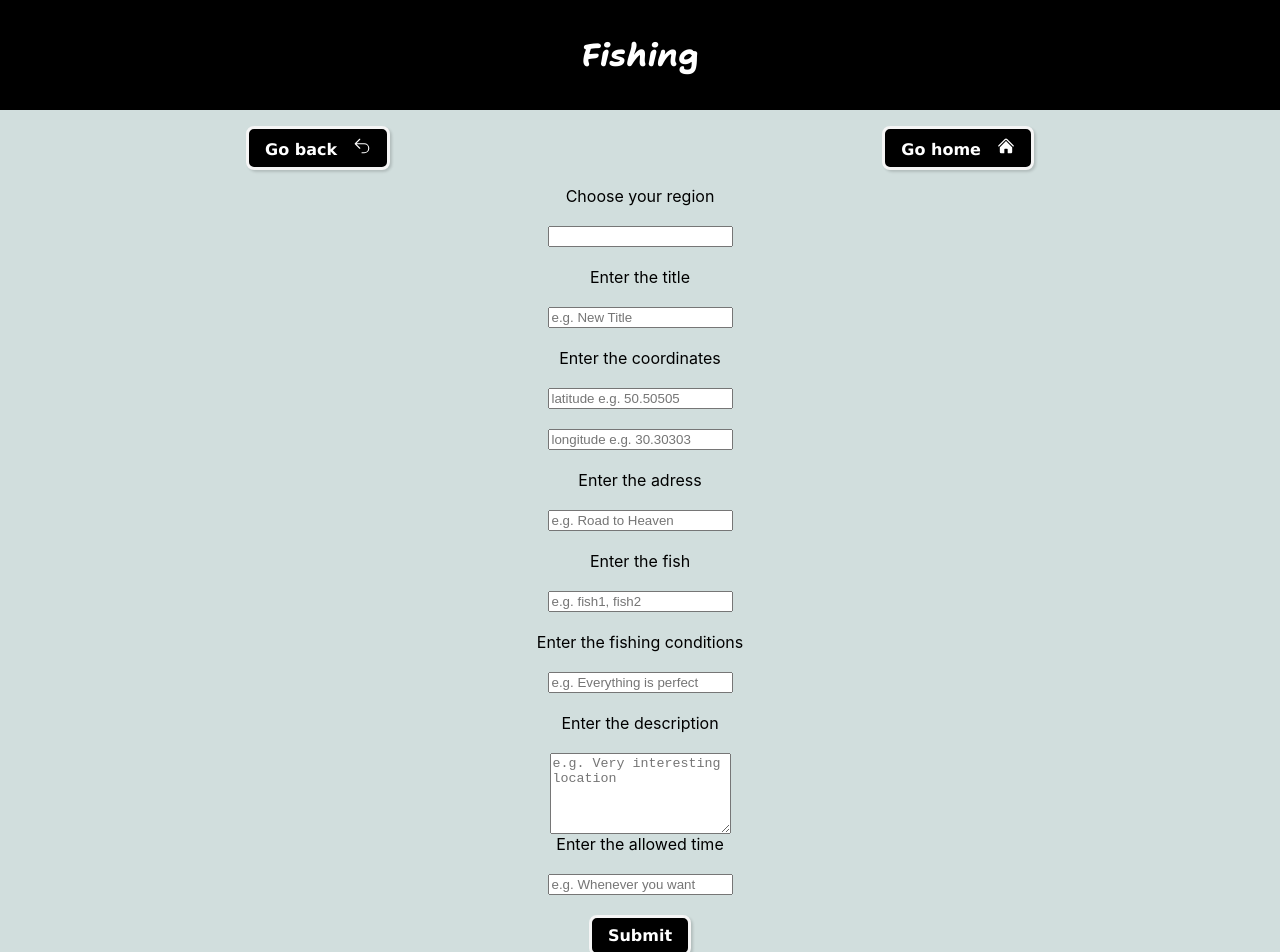
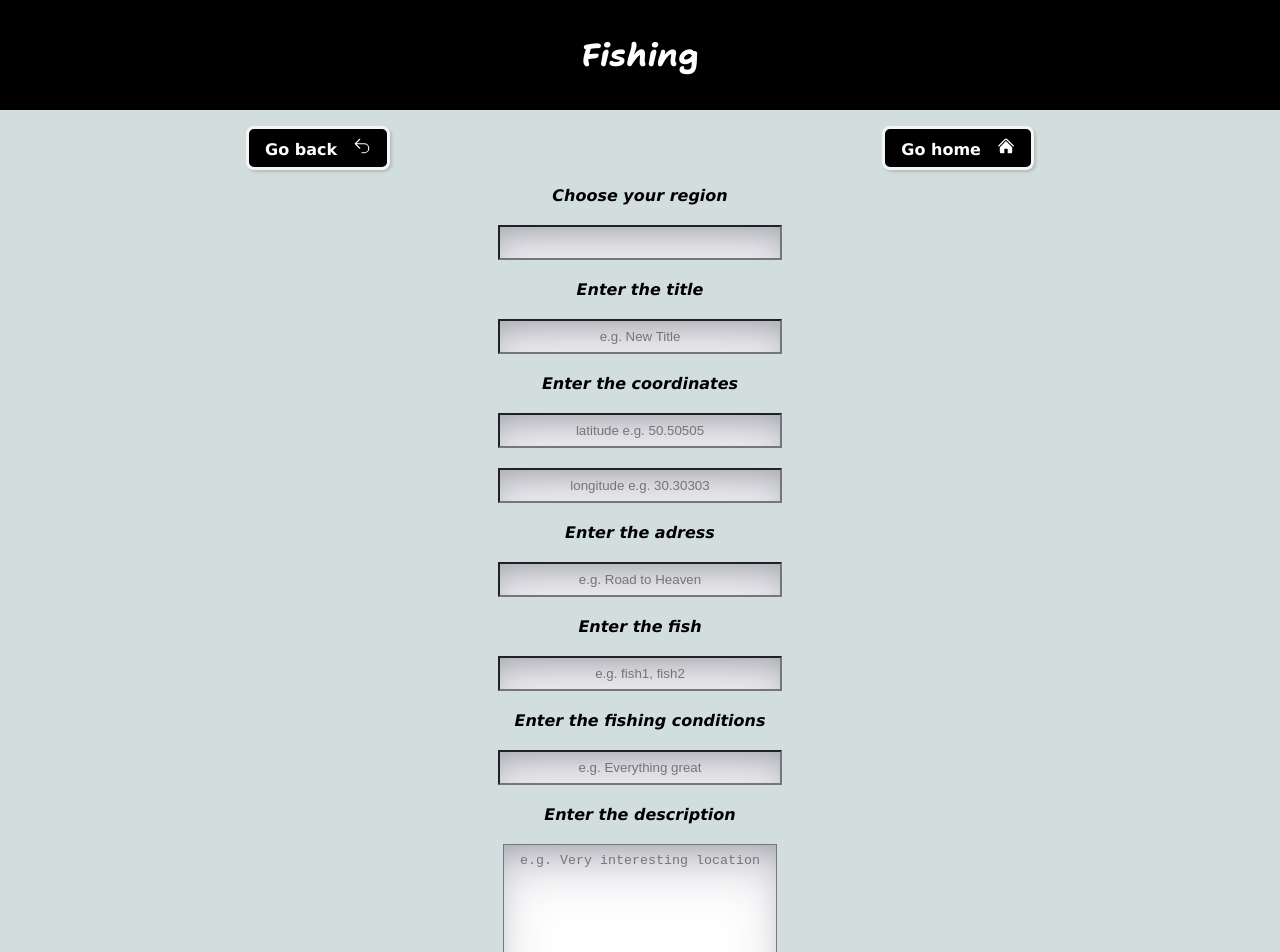
Before and after one commit to Oleksandr-Berd/fishing, a React (Create React App) app in the folder frontend/: page /newData in a window 1280 px wide. Shown: the top 952 px of the page. Built offline with nearby package versions, Linux system fonts and the light colour scheme.

Commit message:
post and patch images

```diff
--- a/frontend/src/App.js
+++ b/frontend/src/App.js
@@ -12,7 +12,6 @@ import { PreciseLocation } from "./Components/FishingLocations/PreciseLocation/P
 import { NewData } from "./Components/NewData/NewData";
 import { useEffect, useState } from "react";
 import { postNewData } from "./Utilities/Regions/helpers";
-import { toast } from "react-toastify";
 
 function App() {
   const [finalBody, setFinalBody] = useState({});
@@ -21,7 +20,6 @@ function App() {
   const handleFormSubmitAddData = (body, locPath) => {
     setFinalBody(body);
     setFinalPath(locPath);
-    toast.success(`The location is created!`);
   };
 
   useEffect(() => {
@@ -36,6 +34,7 @@ function App() {
       <Header>
         <TitleHeader />
       </Header>
+
       <Routes>
         <Route path="/" element={<NavBar />}>
           <Route path="home" element={<Home />} />
@@ -50,6 +49,7 @@ function App() {
         />
         <Route path="fishes" element={<Fishes />} />
       </Routes>
+
       <Footer></Footer>
     </div>
   );
--- a/frontend/src/Components/FishingLocations/PreciseLocation/PreciseLocation.jsx
+++ b/frontend/src/Components/FishingLocations/PreciseLocation/PreciseLocation.jsx
@@ -4,6 +4,7 @@ import { BackButton } from "../../../Utilities/Buttons/BackButton";
 import { ButtonContainer } from "../../../Utilities/Buttons/ButtonContainer";
 import { HomeButton } from "../../../Utilities/Buttons/HomeButton";
 import { getLocById } from "../../../Utilities/Regions/helpers";
+import { FormAddImage } from "../../FormAddImage/FormAddImage";
 import css from "./PreciseLocation.module.css";
 import { PrecLocImages } from "./PrecLocImages/PrecLocImages";
 export const PreciseLocation = () => {
@@ -65,6 +66,7 @@ export const PreciseLocation = () => {
       <ul className={css.imagesList}>
         {picture && picture.map((el) => <PrecLocImages image={el} />)}
       </ul>
+      <FormAddImage locPath={locPath} id={_id} />
     </div>
   );
 };
--- a/frontend/src/Components/FormAddImage/FormAddImage.jsx
+++ b/frontend/src/Components/FormAddImage/FormAddImage.jsx
@@ -1 +1,21 @@
-export const FormAddImage = () => {};
+import { patchNewImage, postNewImage } from "../../Utilities/Regions/helpers";
+
+export const FormAddImage = ({ locPath, id }) => {
+  const handleImageSubmit = (evt) => {
+    evt.preventDefault();
+    const formData = new FormData();
+
+    formData.append("image", evt.target.image.files[0]);
+
+    postNewImage(formData, locPath).finally(
+      patchNewImage(formData, locPath, id)
+    );
+  };
+
+  return (
+    <form onSubmit={handleImageSubmit}>
+      <input type="file" name="image" />
+      <button type="submit">Upload</button>
+    </form>
+  );
+};
--- a/frontend/src/Components/NewData/NewData.jsx
+++ b/frontend/src/Components/NewData/NewData.jsx
@@ -2,7 +2,6 @@ import { useState } from "react";
 import { BackButton } from "../../Utilities/Buttons/BackButton";
 import { ButtonContainer } from "../../Utilities/Buttons/ButtonContainer";
 import { HomeButton } from "../../Utilities/Buttons/HomeButton";
-import { toast } from "react-toastify";
 import css from "./NewData.module.css";
 
 export const NewData = ({ submit }) => {
@@ -14,7 +13,7 @@ export const NewData = ({ submit }) => {
   const [description, setDescription] = useState("");
   const [allowedTime, setAllowedTime] = useState("");
 
-  const [locPath, setLocaPath] = useState("");
+  const [locPath, setLocPath] = useState("");
   const coordinates = { latitude, longitude };
   const submitHandler = (evt) => {
     evt.preventDefault();
@@ -30,7 +29,13 @@ export const NewData = ({ submit }) => {
       },
       locPath
     );
-    toast.success(`The location is created!`);
+    setTitle("");
+    setCoordinates({});
+    setAdress("");
+    setFishes([]);
+    setFishingConditions("");
+    setDescription("");
+    setAllowedTime("");
   };
 
   return (
@@ -55,7 +60,7 @@ export const NewData = ({ submit }) => {
           name="region"
           id="region"
           onChange={(evt) => {
-            setLocaPath(evt.currentTarget.value);
+            setLocPath(evt.currentTarget.value);
           }}
         />
         <datalist className={css.datalist} id="regions">
@@ -135,13 +140,14 @@ export const NewData = ({ submit }) => {
             setFishingConditions(evt.currentTarget.value);
           }}
           value={fishingConditions}
-          placeholder="e.g. Everything is perfect"
+          placeholder="e.g. Everything great"
           id="fishingConditions"
         />
         <label className={css.label} htmlFor="description">
           Enter the description
         </label>
         <textarea
+          className={css.textarea}
           type="text"
           name="description"
           onChange={(evt) => {
@@ -150,7 +156,7 @@ export const NewData = ({ submit }) => {
           value={description}
           placeholder="e.g. Very interesting location"
           id="description"
-          rows="5"
+          rows="8"
         />
         <label className={css.label} htmlFor="allowedTime">
           Enter the allowed time
--- a/frontend/src/Components/NewData/NewData.module.css
+++ b/frontend/src/Components/NewData/NewData.module.css
@@ -7,10 +7,19 @@
 
 .input {
   margin-bottom: 20px;
+  min-width: 240px;
+  padding: 8px 20px;
+  text-align: center;
+  box-shadow: rgba(50, 50, 93, 0.25) 0px 30px 60px -12px inset,
+    rgba(0, 0, 0, 0.3) 0px 18px 36px -18px inset;
 }
 
 .label {
   margin-bottom: 20px;
+  font-weight: 700;
+  font-style: italic;
+  font-family: "Lucida Sans", "Lucida Sans Regular", "Lucida Grande",
+    "Lucida Sans Unicode", Geneva, Verdana, sans-serif;
 }
 
 .button {
@@ -37,3 +46,11 @@
   background-color: #fff;
   color: #000;
 }
+
+.textarea {
+  min-width: 240px;
+  padding: 8px 16px;
+  margin-bottom: 20px;
+  box-shadow: rgba(50, 50, 93, 0.25) 0px 30px 60px -12px inset,
+    rgba(0, 0, 0, 0.3) 0px 18px 36px -18px inset;
+}
--- a/package.json
+++ b/package.json
@@ -36,6 +36,7 @@
     "multer": "^1.4.5-lts.1",
     "nodemon": "^2.0.20",
     "path": "^0.12.7",
+    "react-hot-toast": "^2.4.0",
     "react-loader-spinner": "^5.3.4",
     "react-social-icons": "^5.15.0",
     "react-toastify": "^9.1.1"
```
Also changed, not shown: 1 other file (tests, documents, lock files or other folders).
